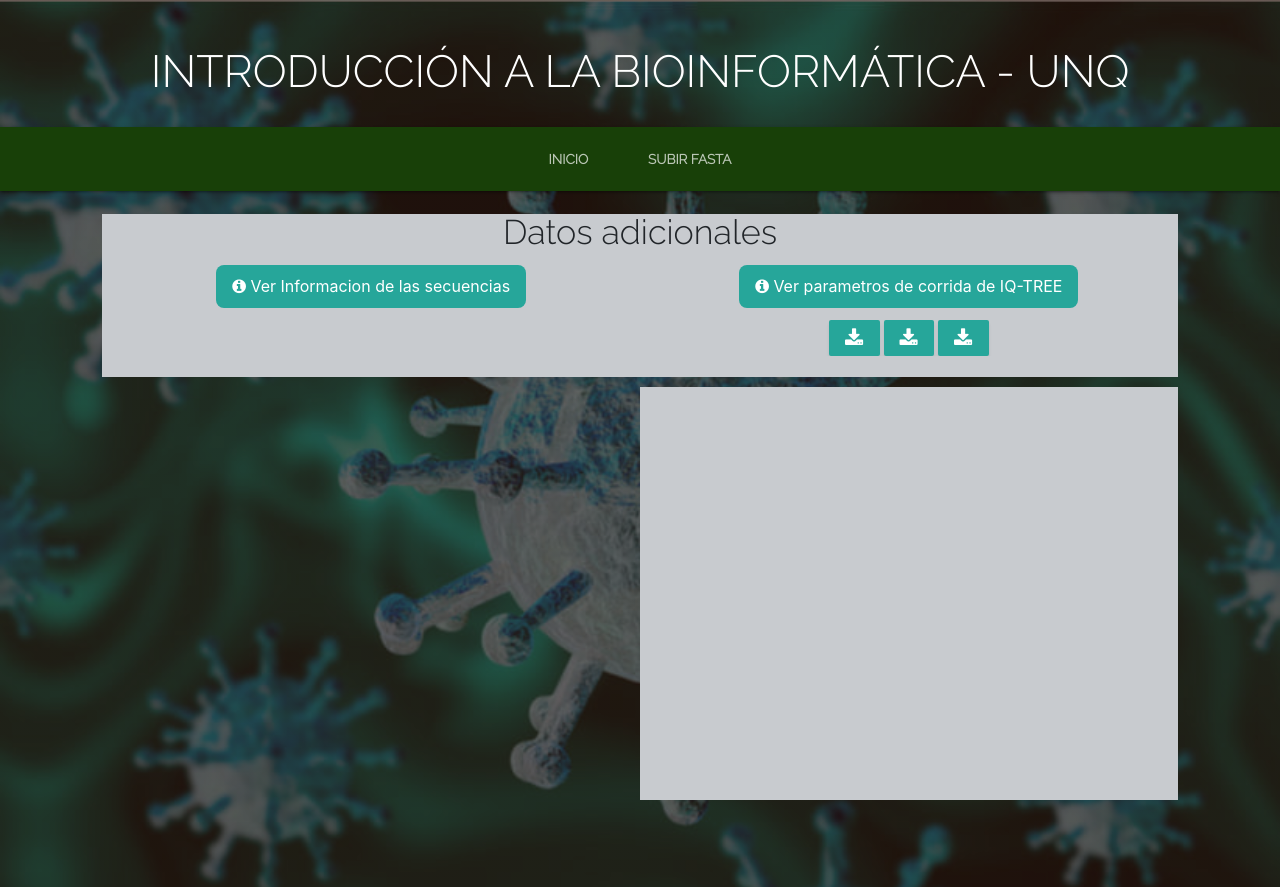
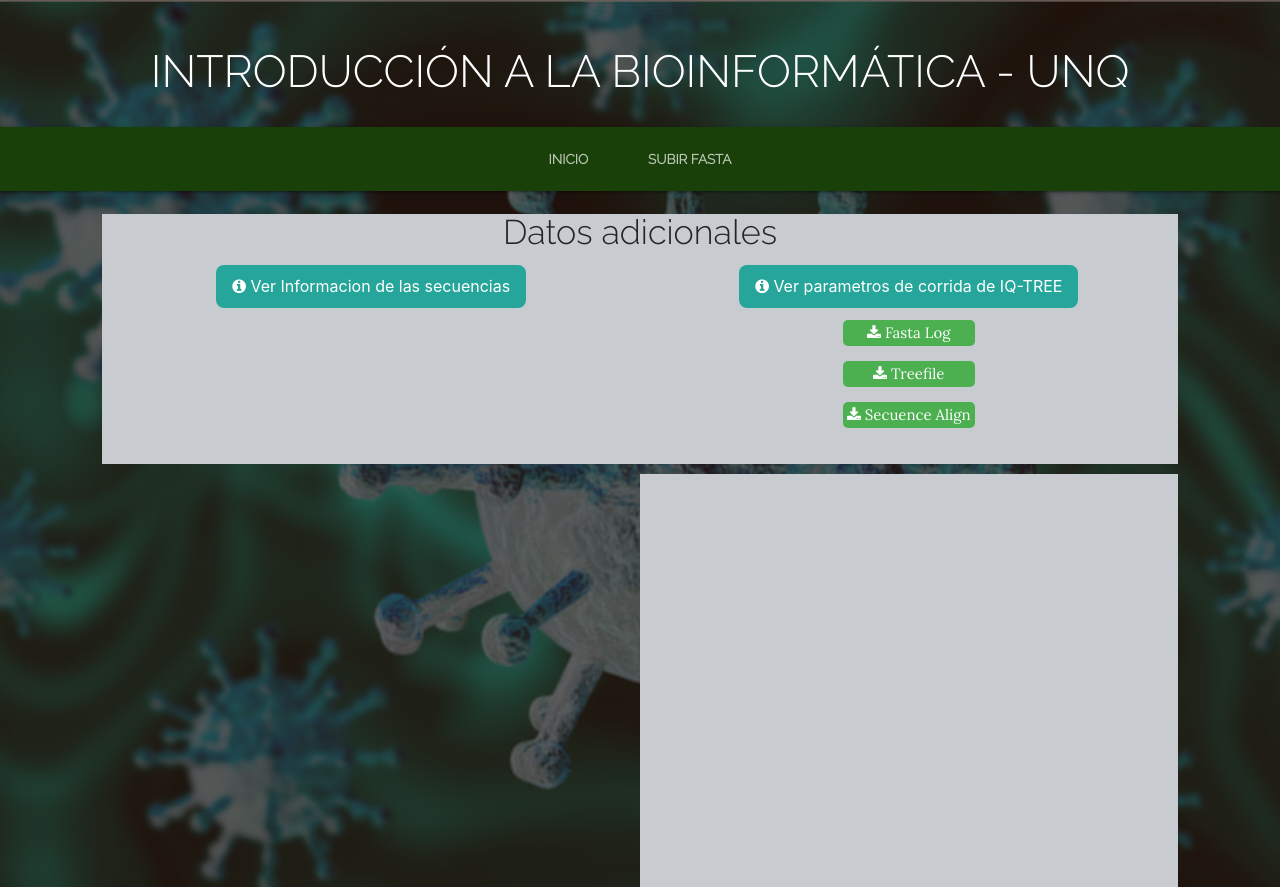
Before and after one commit to BioinformaticaUNQ/bioInformaticaTpFinal, a Django app: template TpFinalBioApp/templates/TpFinalBioApp/map.html in a window 1280 px wide, after a click on "Ver parametros de corrida de IQ-TREE". Shown: the top 887 px of the page. Run offline with Django 3.2, Linux system fonts and the light colour scheme; the template is opened without the code that fills it, so the values that code supplies are empty; some libraries are stand-ins or nearby versions.

Commit message:
areglo style botones descarga de archivos y agrego archivo ejemplo de fasta

```diff
--- a/TpFinalBioApp/static/TpFinalBioApp/css/styles.css
+++ b/TpFinalBioApp/static/TpFinalBioApp/css/styles.css
@@ -309,6 +309,7 @@ ul.errorlist{
   font-size: 16px;
   cursor: pointer;
   border-radius: 8px;
+
 }
 
 .panel {
@@ -345,6 +346,20 @@ ul.errorlist{
   margin: 0 auto;
 }
 
+.buttonDownload{
+  background-color: #4CAF50;
+  border: none;
+  color: white;
+  font-size: 15px;
+  cursor: pointer;
+  border-radius: 5px;
+  width: 25%;
+}
+
+a {
+  display: inline-block;
+}
+
 .item {
   margin-top: 10px;
   position: relative;
--- a/TpFinalBioApp/templates/TpFinalBioApp/map.html
+++ b/TpFinalBioApp/templates/TpFinalBioApp/map.html
@@ -66,9 +66,9 @@
             <div class="wrapper column">
                 <button class="accordion"><i class="fa fa-info-circle"></i> Ver parametros de corrida de IQ-TREE</button>
                 <div class="panel">
-                    <a href="{{ path_log }}" class="btn btn-primary btn-sm" target="_blank"><i class="fa fa-download"></i></a>
-                    <a href="{{ path_treefile }}" class="btn btn-primary btn-sm" target="_blank"><i class="fa fa-download"></i></a>
-                    <a href="{{ path_sec_aln }}" class="btn btn-primary btn-sm" target="_blank"><i class="fa fa-download"></i></a>
+                    <p><a href="{{ path_log }}" class="buttonDownload" target="_blank"><i class="fa fa-download"></i> Fasta Log</a></p>
+                    <p><a href="{{ path_treefile }}" class="buttonDownload" target="_blank"><i class="fa fa-download"></i> Treefile</a></p>
+                    <p><a href="{{ path_sec_aln }}" class="buttonDownload" target="_blank"><i class="fa fa-download"></i> Secuence Align</a></p>
                 </div>
             </div>
 
--- a/TpFinalBioApp/templates/TpFinalBioApp/upload.html
+++ b/TpFinalBioApp/templates/TpFinalBioApp/upload.html
@@ -10,6 +10,7 @@
             {% csrf_token %}
             <div class="divFormatHeader">
                 <h6 class="formatHeader">Formato Header: > gi | --- | gb | --- | loc | ---</h6>
+                <p><a href="{{ fasta_example }}" style="color: white;" target="_blank"><i class="fa fa-download"></i> FASTA Example</a></p>
             </div>
             <div style="display: inline-block;">
                 {{ form|crispy}}
--- a/TpFinalBioApp/views.py
+++ b/TpFinalBioApp/views.py
@@ -38,6 +38,7 @@ def map(request, upload_id):
     return render(request,"TpFinalBioApp/map.html",{'markers': data, 'dataTable': json_dict, 'log': log_tree, 'img': img, 'path_log': path_log, 'path_treefile': path_treefile, 'path_sec_aln': path_sec_aln})
 
 def upload(request):
+    fasta_example = "../../secuences/example-fasta.fasta"
     if request.method == 'POST':
         form = SecuenceForm(request.POST, request.FILES)
         if form.is_valid():
@@ -47,8 +48,8 @@ def upload(request):
     else:
         form = SecuenceForm()
     return render(request,"TpFinalBioApp/upload.html", {
-
-        'form': form
+        'form': form,
+        'fasta_example': fasta_example
     })
 
 
```
Also changed, not shown: TpFinalBioApp/handler.py (+11 -3 lines), 1 other file.
